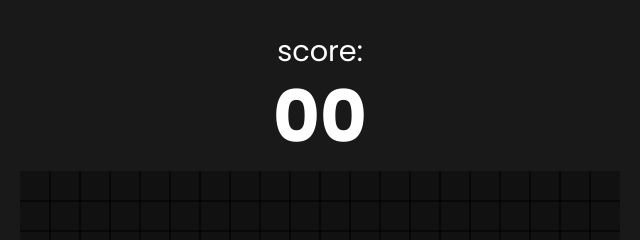
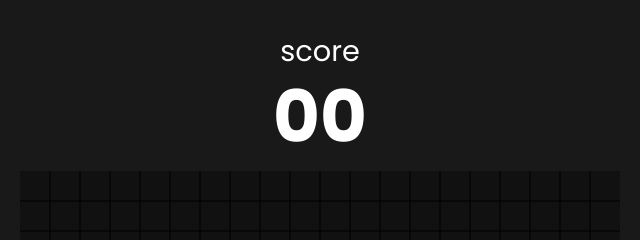
Before and after one commit to GuilhermeMata/SnakeGame, a plain HTML site: page index.html in a window 1280 px wide. Shown: the top 240 px of the page, 320-960 px from the left. Drawn offline with nearby package versions, Linux system fonts and the light colour scheme.

Commit message:
ajustes index

```diff
--- a/index.html
+++ b/index.html
@@ -8,7 +8,7 @@
     <title>Snake Game</title>
 </head>
 <body>
-    <div class="score">score: <span class="score--value">00</span></div>
+    <div class="score">score <span class="score--value">00</span></div>
 
     <div class="menu-screen">
         <span class="game-over">Game Over</span>
```
